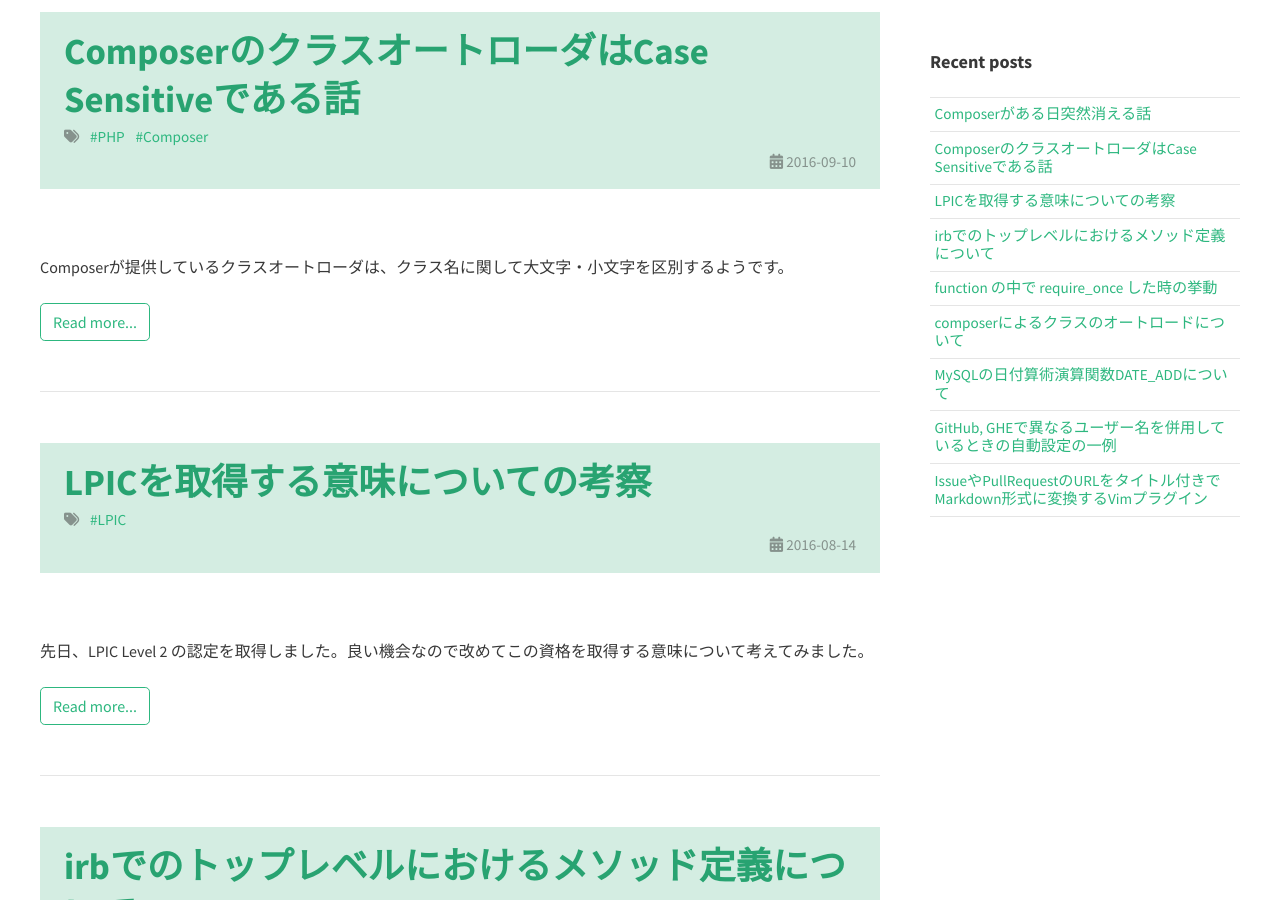
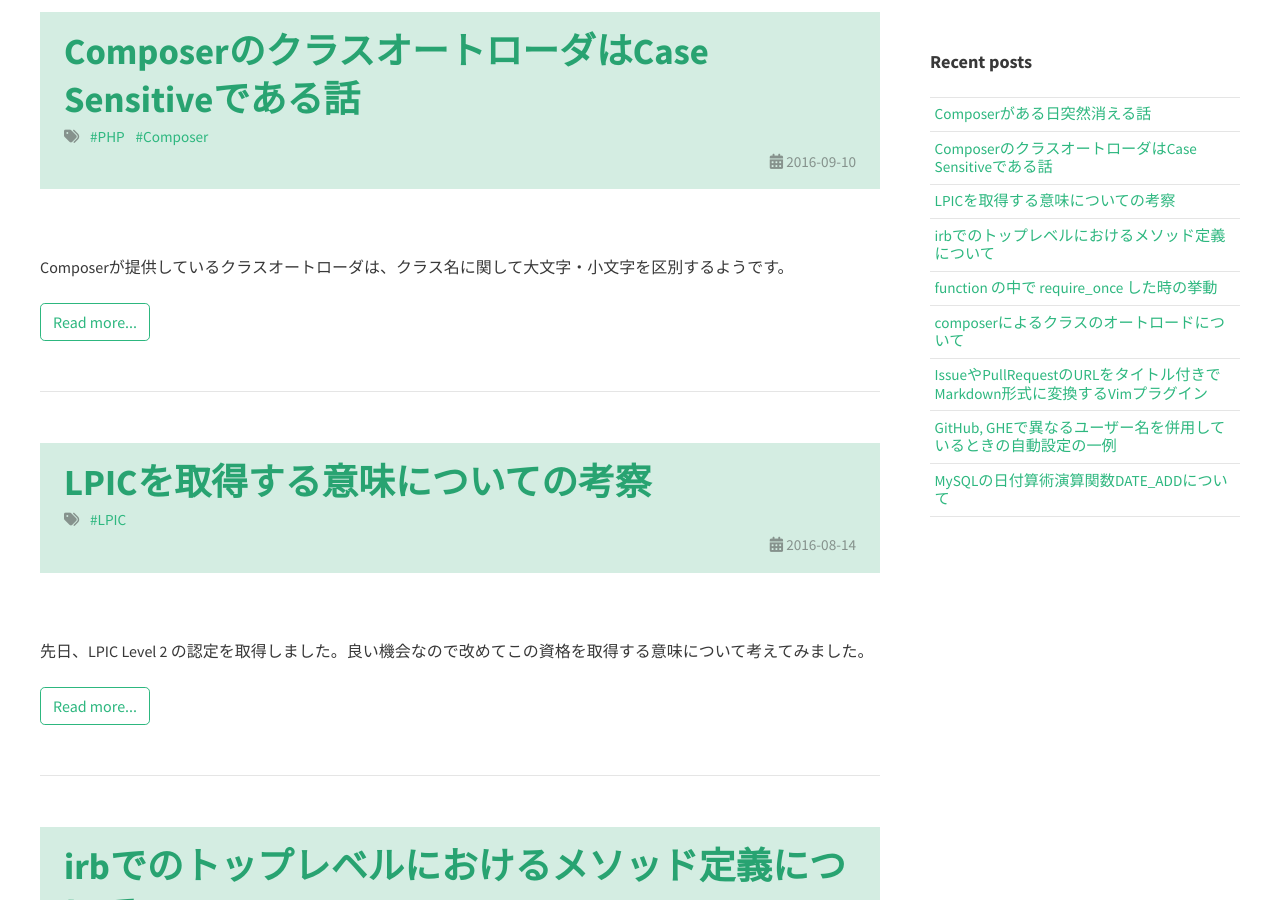
Before and after one commit to genkiroid/genkiroid.github.io, a Jekyll site: the page built from index.html, in a window 1280 px wide and 900 px high, scrolled down 533 px. Built offline with Jekyll 4.4.1, drawn with Linux system fonts in a browser that asks for light colours; nearby versions of some CDN libraries; the list of posts is cut into pages by our own code.

Commit message:
Recent posts order

```diff
--- a/_layouts/default.html
+++ b/_layouts/default.html
@@ -82,7 +82,7 @@
             <div class="block sticky">
                 <h1>{{ site.str_recent_posts }}</h1>
                 <ul>
-                    {% assign posts = (site.posts | sort: 'date' | reverse) %}
+                    {% assign posts = site.posts %}
                     {% for post in posts limit:site.recent_posts_num %}
                     <li><a href="{{ post.url | prepend: site.baseurl }}">{{ post.title }}</a></li>
                     {% endfor %}
```
